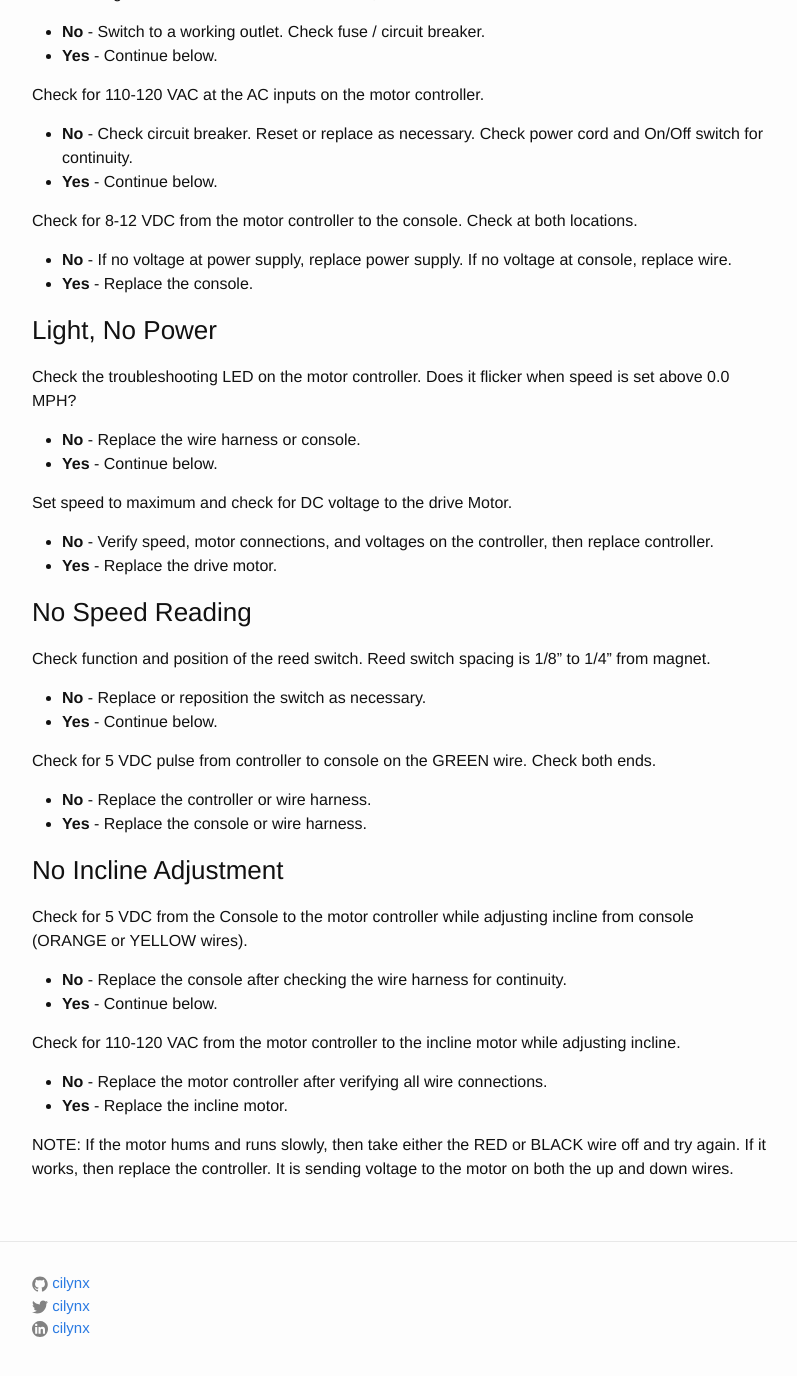
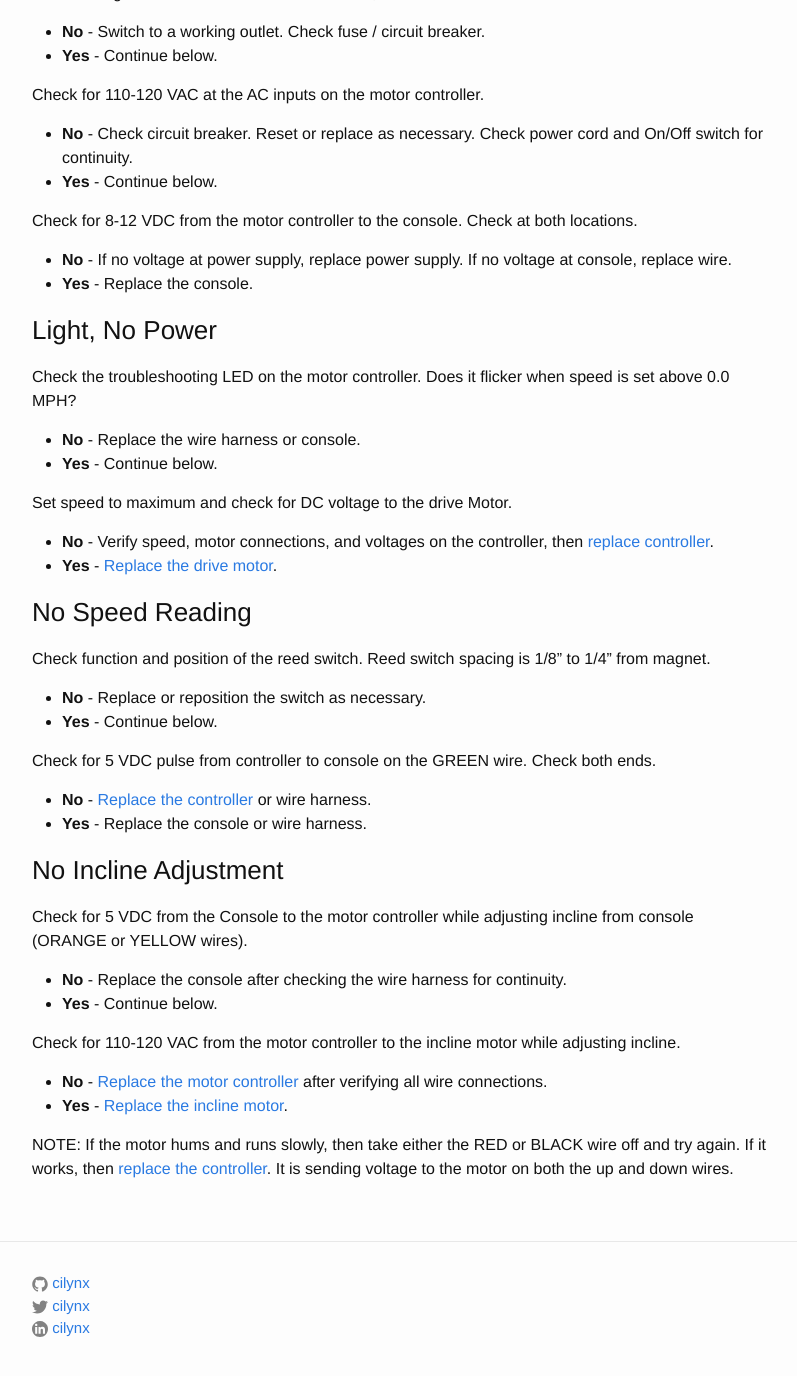
Before and after one commit to cilynx/cilynx.github.io, a Jekyll site: the page built from _posts/2017-11-24-mc2100-motor-controller-troubleshooting.md, in a window 1280 px wide and 1400 px high, scrolled down 1470 px. Shown: the top 1376 px of the window, without its empty margins (238-1035 px from the left). Built offline with Jekyll 4.4.1, drawn with Linux system fonts in a browser that asks for light colours; a script that is not in the unit is left out; comment, search, counter and statistics services are not loaded; some of the changed lines change nothing that is shown; some of the changed text lies outside the part shown.

Commit message:
Add links to MC2100

```diff
--- a/_posts/2017-11-24-mc2100-motor-controller-troubleshooting.md
+++ b/_posts/2017-11-24-mc2100-motor-controller-troubleshooting.md
@@ -8,7 +8,7 @@ tags: mc2100 motor controller troubleshooting orac lathe pwm dc power reverse_en
 
 ## Troubleshooting LED
 
-The MC-2100 has a single troubleshooting LED.  Unlike earlier motor controllers, which had several LEDs monitoring different conditions, the MC-2100's LED can give multiple signales.  Each LED state and its meaning is given below:
+The [MC-2100](https://amzn.to/2Q8XGYj) has a single troubleshooting LED.  Unlike earlier motor controllers, which had several LEDs monitoring different conditions, the MC-2100's LED can give multiple signales.  Each LED state and its meaning is given below:
 
 * **OFF** - The controller is NOT receiving AC voltage
 * **ON (Solid)** - The controller is receiving AC voltage, but is not receiving a speed signal.
@@ -49,8 +49,8 @@ Check the troubleshooting LED on the motor controller.  Does it flicker when spe
 - **Yes** - Continue below.
 
 Set speed to maximum and check for DC voltage to the drive Motor.
-- **No** - Verify speed, motor connections, and voltages on the controller, then replace controller.
-- **Yes** - Replace the drive motor.
+- **No** - Verify speed, motor connections, and voltages on the controller, then [replace controller](https://amzn.to/2Q8XGYj).
+- **Yes** - [Replace the drive motor](https://amzn.to/38JyCh8).
 
 ### No Speed Reading
 
@@ -59,7 +59,7 @@ Check function and position of the reed switch.  Reed switch spacing is 1/8" to
 - **Yes** - Continue below.
 
 Check for 5 VDC pulse from controller to console on the GREEN wire.  Check both ends.
-- **No** - Replace the controller or wire harness.
+- **No** - [Replace the controller](https://amzn.to/2Q8XGYj) or wire harness.
 - **Yes** - Replace the console or wire harness.
 
 ### No Incline Adjustment
@@ -69,7 +69,7 @@ Check for 5 VDC from the Console to the motor controller while adjusting incline
 - **Yes** - Continue below.
 
 Check for 110-120 VAC from the motor controller to the incline motor while adjusting incline.
-- **No** - Replace the motor controller after verifying all wire connections.
-- **Yes** - Replace the incline motor.
+- **No** - [Replace the motor controller](https://amzn.to/2Q8XGYj) after verifying all wire connections.
+- **Yes** - [Replace the incline motor](https://amzn.to/3cTWjX8).
 
-NOTE: If the motor hums and runs slowly, then take either the RED or BLACK wire off and try again.  If it works, then replace the controller.  It is sending voltage to the motor on both the up and down wires.
+NOTE: If the motor hums and runs slowly, then take either the RED or BLACK wire off and try again.  If it works, then [replace the controller](https://amzn.to/2Q8XGYj).  It is sending voltage to the motor on both the up and down wires.
```
